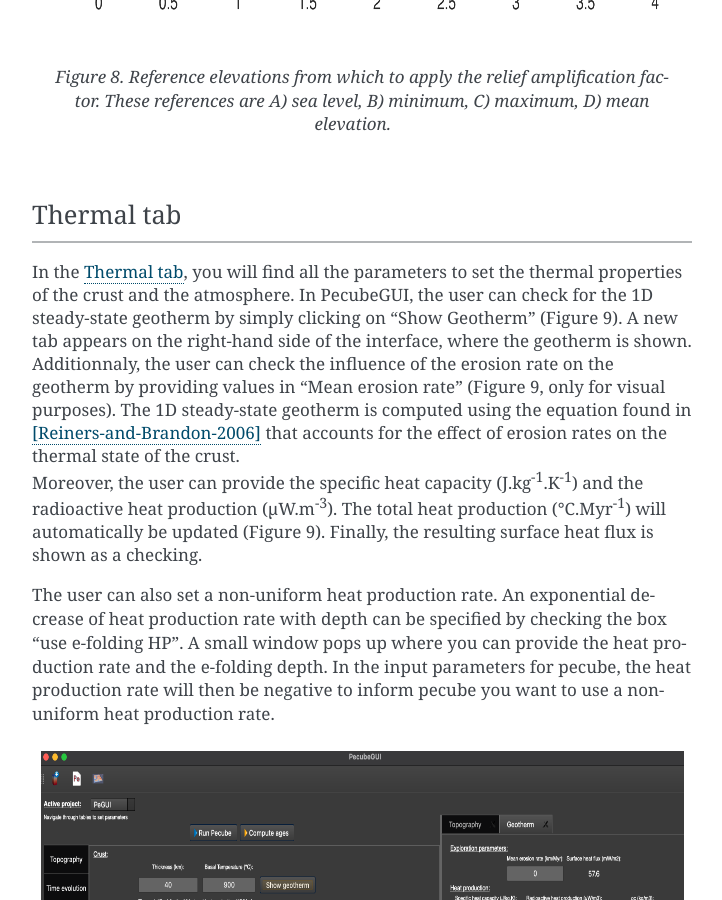
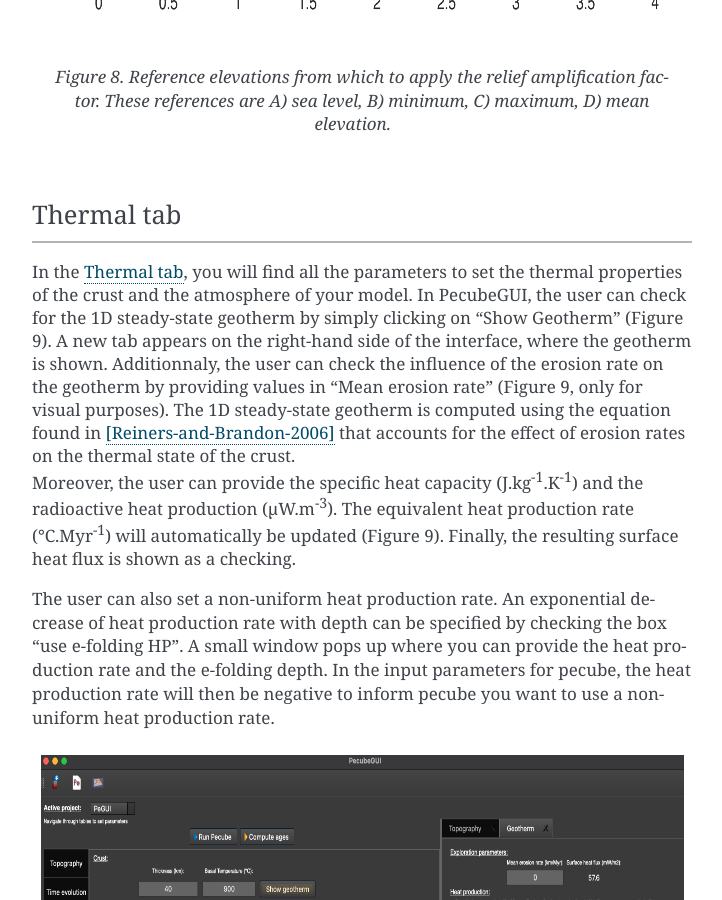
Before and after one commit to MBernAca/PecubeGUI_Doc, a Sphinx documentation site: the page built from docs/source/Usage.rst, in a window 1280 px wide and 900 px high, scrolled down 6579 px. Shown: the whole window, without its empty margins (388-1110 px from the left). Built offline with Sphinx 7.4.7, drawn with Linux system fonts in a browser that asks for light colours.

Commit message:
Update Usage.rst

```diff
--- a/docs/source/Usage.rst
+++ b/docs/source/Usage.rst
@@ -141,8 +141,8 @@ Thermal tab
 
 ==================================
 
-| In the :ref:`Thermal-tab`, you will find all the parameters to set the thermal properties of the crust and the atmosphere. In PecubeGUI, the user can check for the 1D steady-state geotherm by simply clicking on "Show Geotherm" (Figure 9). A new tab appears on the right-hand side of the interface, where the geotherm is shown. Additionnaly, the user can check the influence of the erosion rate on the geotherm by providing values in "Mean erosion rate" (Figure 9, only for visual purposes). The 1D steady-state geotherm is computed using the equation found in [Reiners-and-Brandon-2006]_ that accounts for the effect of erosion rates on the thermal state of the crust.
-| Moreover, the user can provide the specific heat capacity (J.kg\ :sup:`-1`\.K\ :sup:`-1`\) and the radioactive heat production (µW.m\ :sup:`-3`\). The total heat production (°C.Myr\ :sup:`-1`\) will automatically be updated (Figure 9). Finally, the resulting surface heat flux is shown as a checking.
+| In the :ref:`Thermal-tab`, you will find all the parameters to set the thermal properties of the crust and the atmosphere of your model. In PecubeGUI, the user can check for the 1D steady-state geotherm by simply clicking on "Show Geotherm" (Figure 9). A new tab appears on the right-hand side of the interface, where the geotherm is shown. Additionnaly, the user can check the influence of the erosion rate on the geotherm by providing values in "Mean erosion rate" (Figure 9, only for visual purposes). The 1D steady-state geotherm is computed using the equation found in [Reiners-and-Brandon-2006]_ that accounts for the effect of erosion rates on the thermal state of the crust.
+| Moreover, the user can provide the specific heat capacity (J.kg\ :sup:`-1`\.K\ :sup:`-1`\) and the radioactive heat production (µW.m\ :sup:`-3`\). The equivalent heat production rate (°C.Myr\ :sup:`-1`\) will automatically be updated (Figure 9). Finally, the resulting surface heat flux is shown as a checking.
 The user can also set a non-uniform heat production rate. An exponential decrease of heat production rate with depth can be specified by checking the box "use e-folding HP". A small window pops up where you can provide the heat production rate and the e-folding depth. In the input parameters for pecube, the heat production rate will then be negative to inform pecube you want to use a non-uniform heat production rate.
 
 
```
